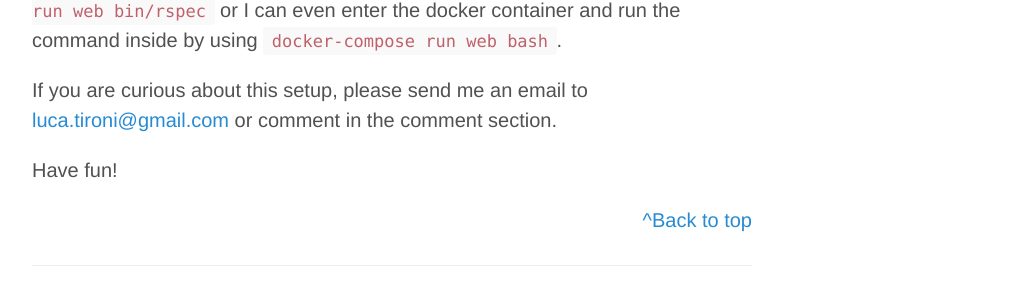
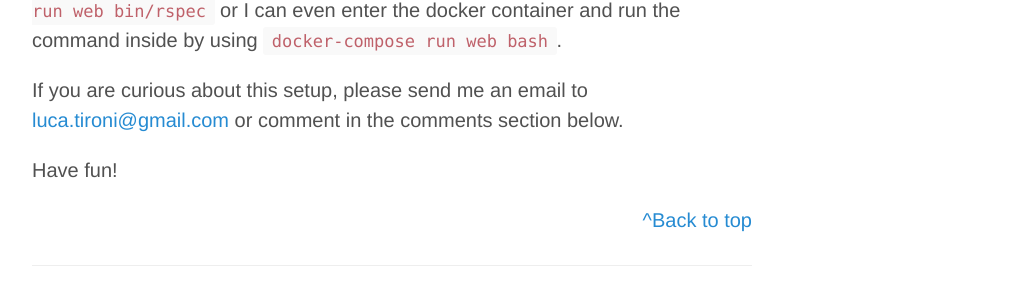
Before and after one commit to lucatironi/lucatironi.github.io, a Jekyll site: the page built from _posts/2016-8-21-rails_5_api_docker_compose.md, in a window 1280 px wide. Shown: the part 792-1094 px from the top of the page, without its empty margins (248-1276 px from the left). Built offline with Jekyll 4.4.1, drawn with Linux system fonts in a browser that asks for light colours; comment, search, counter and statistics services are not loaded.

Commit message:
Small corrections

```diff
--- a/_posts/2016-8-21-rails_5_api_docker_compose.md
+++ b/_posts/2016-8-21-rails_5_api_docker_compose.md
@@ -13,6 +13,6 @@ I used the methods to bootstrap the application described in my [rails-docker](h
 
 I run the test and other scripts/rake commands with a simple <code>docker-compose run web bin/rspec</code> or I can even enter the docker container and run the command inside by using <code>docker-compose run web bash</code>.
 
-If you are curious about this setup, please send me an email to [luca.tironi@gmail.com](mailto:luca.tironi@gmail.com) or comment in the comment section.
+If you are curious about this setup, please send me an email to [luca.tironi@gmail.com](mailto:luca.tironi@gmail.com) or comment in the comments section below.
 
 Have fun!
```
